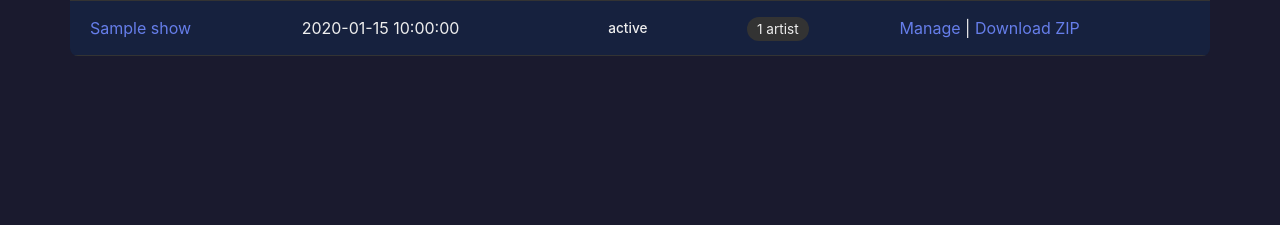
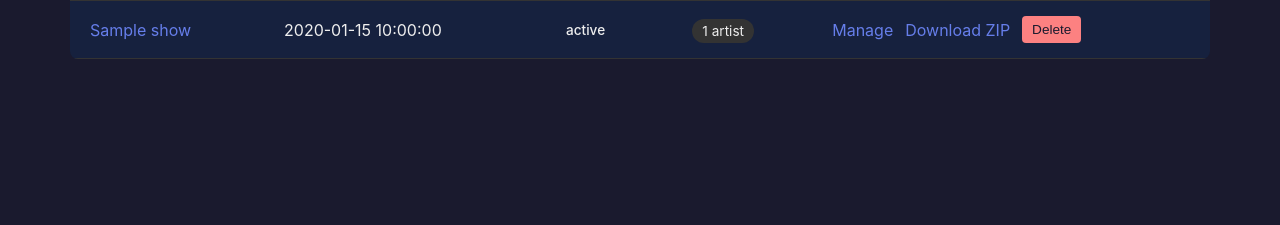
Before and after one commit to phaabe/live.moafunk.de, a Python web app: template backend/templates/shows.html in a window 1280 px wide. Shown: the part 385-610 px from the top of the page. Run offline with Jinja, Linux system fonts and the light colour scheme; the template is opened without the code that fills it: most values are stand-ins (such as "Sample title", 1, 10 or a date in 2020).

Commit message:
feat(backend): button to delete artists and shows

```diff
--- a/backend/templates/show_detail.html
+++ b/backend/templates/show_detail.html
@@ -306,6 +306,9 @@
                 {% if assigned_artists | length > 0 %}
                 <a href="/shows/{{ show.id }}/download" class="btn btn-primary">Download ZIP</a>
                 {% endif %}
+                <form method="POST" action="/shows/{{ show.id }}/delete" style="margin: 0;" onsubmit="return confirm('Really delete this show? This will remove all artist assignments from it. This cannot be undone.');">
+                    <button type="submit" class="btn btn-danger">Delete Show</button>
+                </form>
             </div>
         </div>
 
--- a/backend/templates/shows.html
+++ b/backend/templates/shows.html
@@ -197,6 +197,46 @@
         .empty-state p {
             font-size: 1.1em;
         }
+
+        .flash {
+            padding: 12px 16px;
+            border-radius: 6px;
+            margin-bottom: 16px;
+            border: 1px solid #333;
+        }
+
+        .flash.success {
+            background: #48bb78;
+            color: #1a1a2e;
+            border-color: #48bb78;
+        }
+
+        .flash.error {
+            background: #fc8181;
+            color: #1a1a2e;
+            border-color: #fc8181;
+        }
+
+        .action-row {
+            display: flex;
+            gap: 12px;
+            align-items: center;
+            flex-wrap: wrap;
+        }
+
+        .delete-btn {
+            padding: 6px 10px;
+            border: none;
+            border-radius: 4px;
+            cursor: pointer;
+            font-size: 0.85em;
+            background: #fc8181;
+            color: #1a1a2e;
+        }
+
+        .delete-btn:hover {
+            opacity: 0.85;
+        }
     </style>
 </head>
 <body>
@@ -237,6 +277,12 @@
             <h2>Shows ({{ shows|length }})</h2>
         </div>
 
+        {% if flash_message %}
+        <div class="flash {% if flash_kind %}{{ flash_kind }}{% endif %}">
+            {{ flash_message }}
+        </div>
+        {% endif %}
+
         {% if shows %}
         <table class="shows-table">
             <thead>
@@ -256,10 +302,15 @@
                     <td><span class="status {{ item.show.status }}">{{ item.show.status }}</span></td>
                     <td><span class="artist-count">{{ item.artist_count }} artist{% if item.artist_count != 1 %}s{% endif %}</span></td>
                     <td>
-                        <a href="/shows/{{ item.show.id }}">Manage</a>
-                        {% if item.artist_count > 0 %}
-                        | <a href="/shows/{{ item.show.id }}/download">Download ZIP</a>
-                        {% endif %}
+                        <div class="action-row">
+                            <a href="/shows/{{ item.show.id }}">Manage</a>
+                            {% if item.artist_count > 0 %}
+                            <a href="/shows/{{ item.show.id }}/download">Download ZIP</a>
+                            {% endif %}
+                            <form method="POST" action="/shows/{{ item.show.id }}/delete" style="margin: 0;" onsubmit="return confirm('Really delete this show? This will remove all artist assignments from it. This cannot be undone.');">
+                                <button type="submit" class="delete-btn">Delete</button>
+                            </form>
+                        </div>
                     </td>
                 </tr>
                 {% endfor %}
```
Also changed, not shown: backend/templates/artist_detail.html (+22 -0 lines), backend/templates/artists.html (+53 -1 lines).
